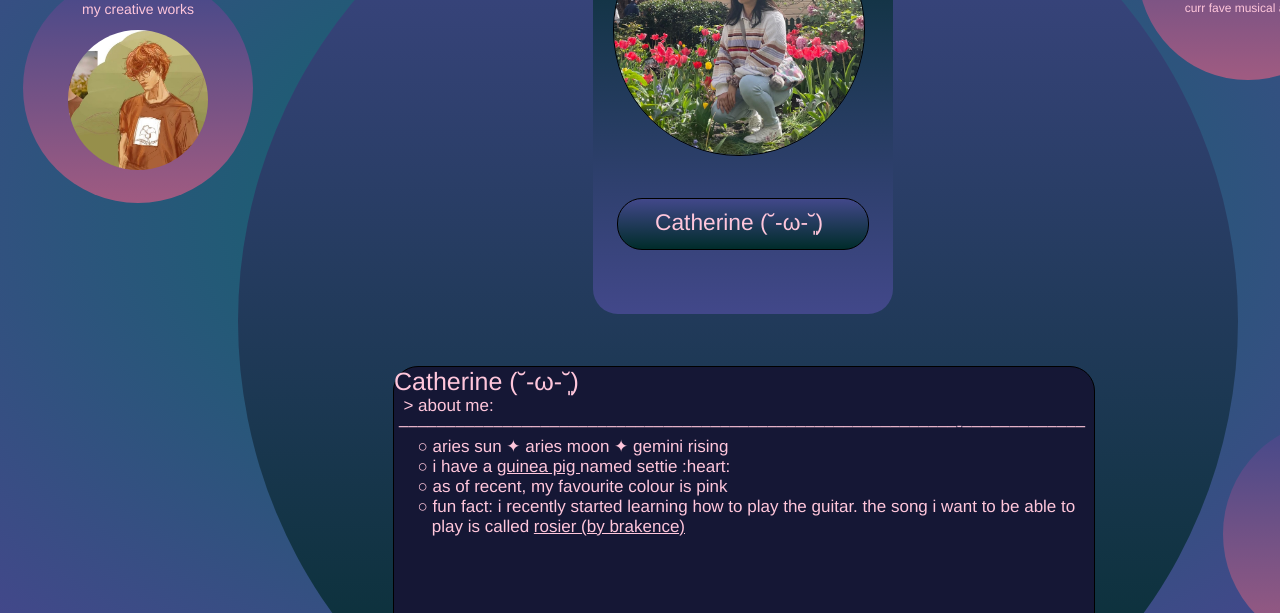
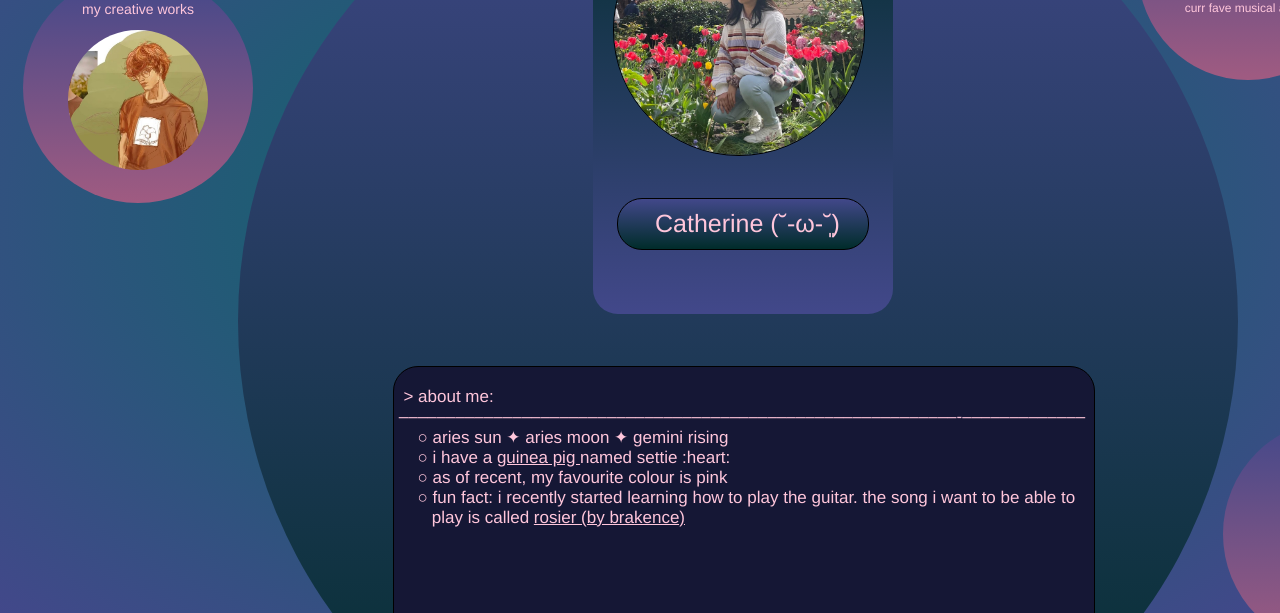
Before and after one commit to cathqine/profile-circles, a plain HTML site: page index.html in a window 1280 px wide. Shown: the part 187-800 px from the top of the page. Drawn offline with Linux system fonts and the light colour scheme.

Commit message:
placed prev commit code correctly

```diff
--- a/index.html
+++ b/index.html
@@ -39,19 +39,18 @@
                     </div>
                     <div id="caption">
                         <div class="caption"; style = "position: relative; left: 37px; top: 10px; color: rgb(255, 198, 219)">
-                            Catherine (˘-ω-˘͈)
+                            <a class="blink">
+                                <span class="one"; style = "font-size: 25px;">
+                                    Catherine (˘-ω-˘͈)
+                                </span>
+                                <span class="two"; style = "font-size: 25px;">
+                                    &nbsp;&nbsp;&nbsp;&nbsp;&nbsp;&nbsp;&nbsp; 晴晴 ☀️
+                                </span>
+                            </a>
                         </div>
                     </div>
                     <!-- about me box -->
                     <div id="flatbox"; style="position: relative; top: 250px; color: rgb(255, 198, 219)">
-                        <a class="blink">
-                            <span class="one"; style = "font-size: 25px;">
-                                Catherine (˘-ω-˘͈)
-                            </span>
-                            <span class="two"; style = "font-size: 25px;">
-                                &nbsp;&nbsp;&nbsp;&nbsp;&nbsp;&nbsp;&nbsp; 晴晴 ☀️
-                            </span>
-                        </a>
                         <br>
                         &nbsp;&nbsp;> about me:
                         <br>
```
